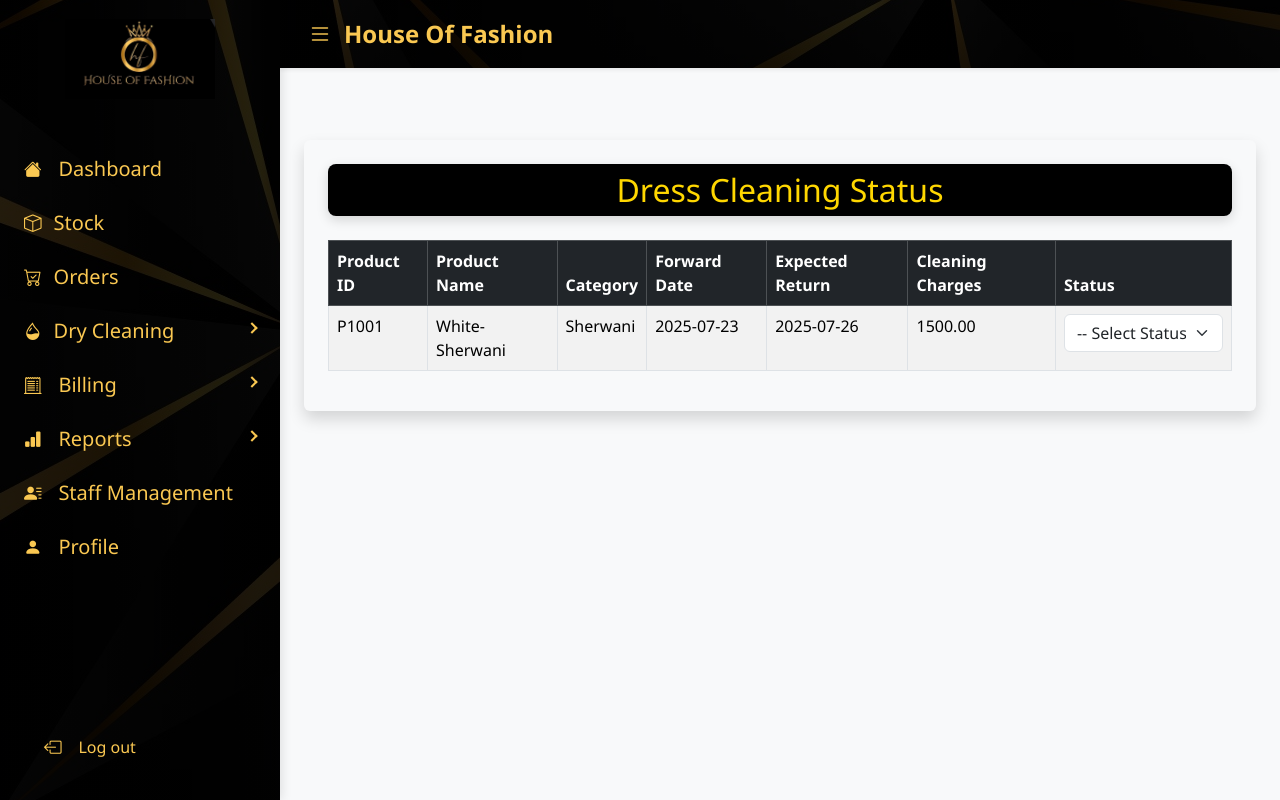
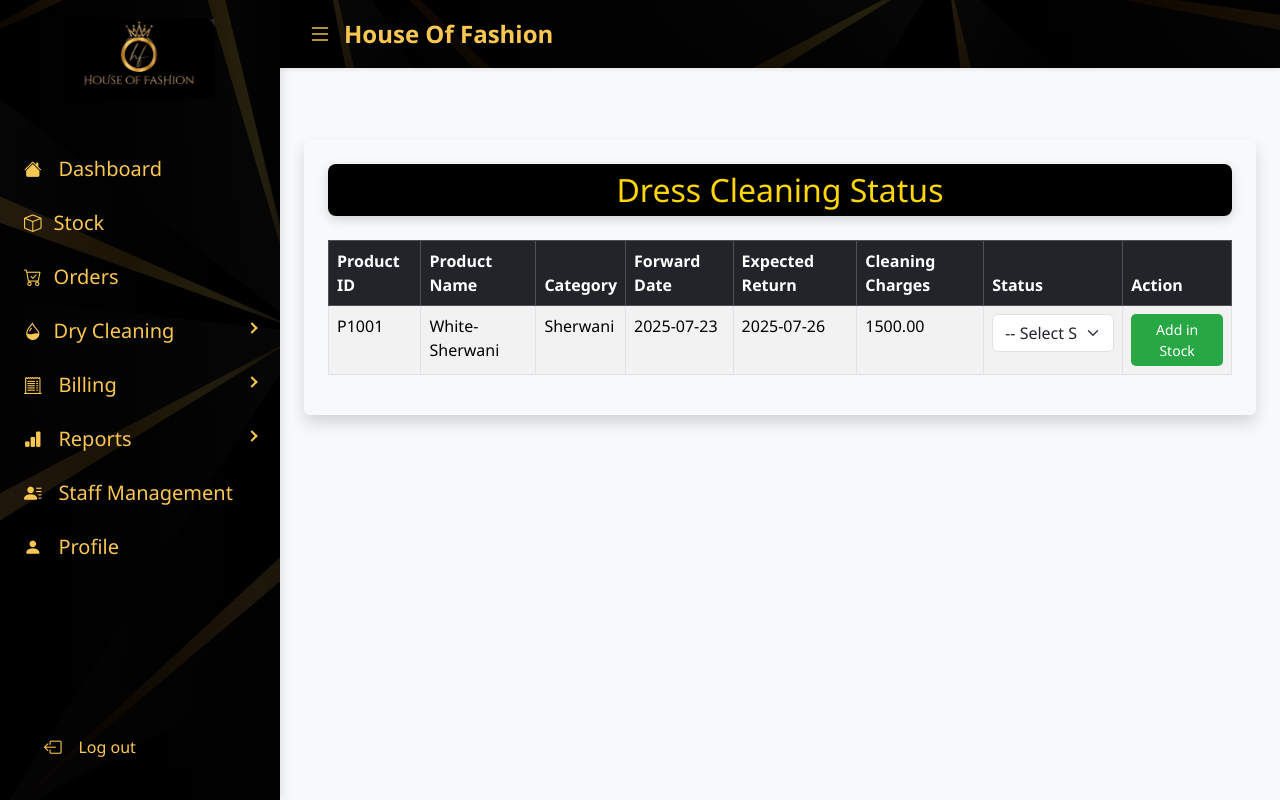
Before and after one commit to Deshmukhsne/house_of_FASHION, a CodeIgniter app: page /House_Of_Fashion/AdminController/DryCleaning_Status in a window 1280 px wide. Run offline with CodeIgniter, Linux system fonts and the light colour scheme; some libraries are stand-ins or nearby versions.

Commit message:
status form update

```diff
--- a/application/views/Admin/DryCleaning_Forward.php
+++ b/application/views/Admin/DryCleaning_Forward.php
@@ -54,7 +54,7 @@
 
     }
 
-    <<<<<<< HEAD
+
 
     /* === Button === */
     .btn-warning {
@@ -178,8 +178,7 @@
   </div>
 
 
-
-  <script>
+ <script>
     document.getElementById("cleaningForm").addEventListener("submit", function(e) {
       e.preventDefault();
 
--- a/application/views/Admin/DryCleaning_Status.php
+++ b/application/views/Admin/DryCleaning_Status.php
@@ -1,5 +1,3 @@
-
-
 <!DOCTYPE html>
 <html lang="en">
 
@@ -7,21 +5,21 @@
     <meta charset="UTF-8">
     <title>Dry Cleaning Status</title>
     <meta name="viewport" content="width=device-width, initial-scale=1">
+
     <?php $this->load->view('CommonLinks'); ?>
     <link rel="stylesheet" href="<?= base_url('assets/style.css') ?>">
-    <link rel="stylesheet" href="<?= base_url('assets/script.js') ?>">
-    <!-- Chart.js -->
-    <script src="https://cdn.jsdelivr.net/npm/chart.js"></script>
-    <script src="https://cdn.jsdelivr.net/npm/bootstrap@5.3.0/dist/js/bootstrap.bundle.min.js"></script>
     <!-- Bootstrap CSS -->
     <link href="https://cdn.jsdelivr.net/npm/bootstrap@5.3.3/dist/css/bootstrap.min.css" rel="stylesheet">
     <link rel="icon" type="image/png" href="<?= base_url('assets/images/favicon.png') ?>">
-    <meta name="viewport" content="width=device-width, initial-scale=1.0">
+
+    <script src="https://cdn.jsdelivr.net/npm/sweetalert2@11"></script>
+    <script src="https://code.jquery.com/jquery-3.6.0.min.js"></script>
+
     <style>
+        .container {
+            overflow: auto;
+        }
 
-      .container{
-              overflow:auto;
-             }
         h2.section-heading {
             background-color: #000;
             color: #FFD700;
@@ -34,8 +32,20 @@
             font-size: 2rem;
         }
 
+        .btn-stock {
+            background-color: #28a745;
+            color: white;
+            padding: 5px 15px;
+            font-size: 14px;
+            border-radius: 5px;
+            border: none;
+            transition: 0.3s;
+        }
+
+        .btn-stock:hover {
+            background-color: #218838;
+        }
     </style>
-
 </head>
 
 <body>
@@ -50,13 +60,11 @@
 
         <!-- Page Content -->
         <div class="container-fluid p-4">
-
             <!-- Dress Cleaning Status Table -->
             <div class="container mt-5 p-4 bg-light rounded shadow">
-  <h2 class=" section-heading mb-4">Dress Cleaning Status</h2>
+                <h2 class="section-heading mb-4">Dress Cleaning Status</h2>
 
-
-  <table class="table table-bordered table-striped">
+                <table class="table table-bordered table-striped" id="cleaningTable">
                     <thead class="table-dark">
                     <tr>
                         <th>Product ID</th>
@@ -66,9 +74,11 @@
                         <th>Expected Return</th>
                         <th>Cleaning Charges</th>
                         <th>Status</th>
+                        <th>Action</th>
                     </tr>
                     </thead>
                     <tbody>
+                    <!-- Example row (replace with PHP loop) -->
                     <tr>
                         <td>P1001</td>
                         <td>White-Sherwani</td>
@@ -84,42 +94,82 @@
                                 <option>Returned</option>
                             </select>
                         </td>
+                        <td>
+                            <button class="btn-stock">Add in Stock</button>
+                        </td>
                     </tr>
-      <!-- You can loop through database records here -->
                     </tbody>
                 </table>
             </div>
-
-
         </div>
     </div>
 </div>
 
-    </div>
-    </div>
-    </div>
+<script>
+$(document).ready(function() {
+    $("#cleaningTable").on("click", ".btn-stock", function() {
+        let row = $(this).closest("tr");
+        let productID = row.find("td:eq(0)").text().trim();
+        let productName = row.find("td:eq(1)").text().trim();
+        let category = row.find("td:eq(2)").text().trim();
+        let forwardDate = row.find("td:eq(3)").text().trim();
+        let expectedReturn = row.find("td:eq(4)").text().trim();
+        let cleaningCharges = row.find("td:eq(5)").text().trim();
+        let status = row.find("select[name='status']").val();
 
+        if (!status) {
+            Swal.fire({
+                icon: 'warning',
+                title: 'Select Status',
+                text: 'Please choose a status before adding to stock.'
+            });
+            return;
+        }
 
-
-    <script src="https://cdn.jsdelivr.net/npm/bootstrap@5.3.0/dist/js/bootstrap.bundle.min.js"></script>
-    <script>
-        // Navbar  toggler
-        const toggler = document.querySelector(".toggler-btn");
-        const closeBtn = document.querySelector(".close-sidebar");
-        const sidebar = document.querySelector("#sidebar");
-
-        if (toggler && sidebar) {
-            toggler.addEventListener("click", function() {
-                sidebar.classList.toggle("collapsed");
+        Swal.fire({
+            icon: 'question',
+            title: 'Add to Stock?',
+            text: `Do you want to add ${productName} to stock?`,
+            showCancelButton: true,
+            confirmButtonColor: '#28a745',
+            cancelButtonColor: '#d33',
+            confirmButtonText: 'Yes, Add'
+        }).then((result) => {
+            if (result.isConfirmed) {
+                $.ajax({
+                    url: "<?= base_url('stock/add') ?>", // Your controller method
+                    type: "POST",
+                    data: {
+                        product_id: productID,
+                        product_name: productName,
+                        category: category,
+                        forward_date: forwardDate,
+                        expected_return: expectedReturn,
+                        cleaning_charges: cleaningCharges,
+                        status: status
+                    },
+                    success: function(response) {
+                        Swal.fire({
+                            icon: 'success',
+                            title: 'Added to Stock',
+                            text: `${productName} has been added successfully!`
+                        }).then(() => {
+                            location.reload();
+                        });
+                    },
+                    error: function() {
+                        Swal.fire({
+                            icon: 'error',
+                            title: 'Error',
+                            text: 'Failed to add item to stock.'
                         });
                     }
-
-        if (closeBtn && sidebar) {
-            closeBtn.addEventListener("click", function() {
-                sidebar.classList.remove("collapsed");
                 });
             }
+        });
+    });
+});
 </script>
+
 </body>
-
 </html>
```
Lines whose indentation alone changed are shown as unchanged.
